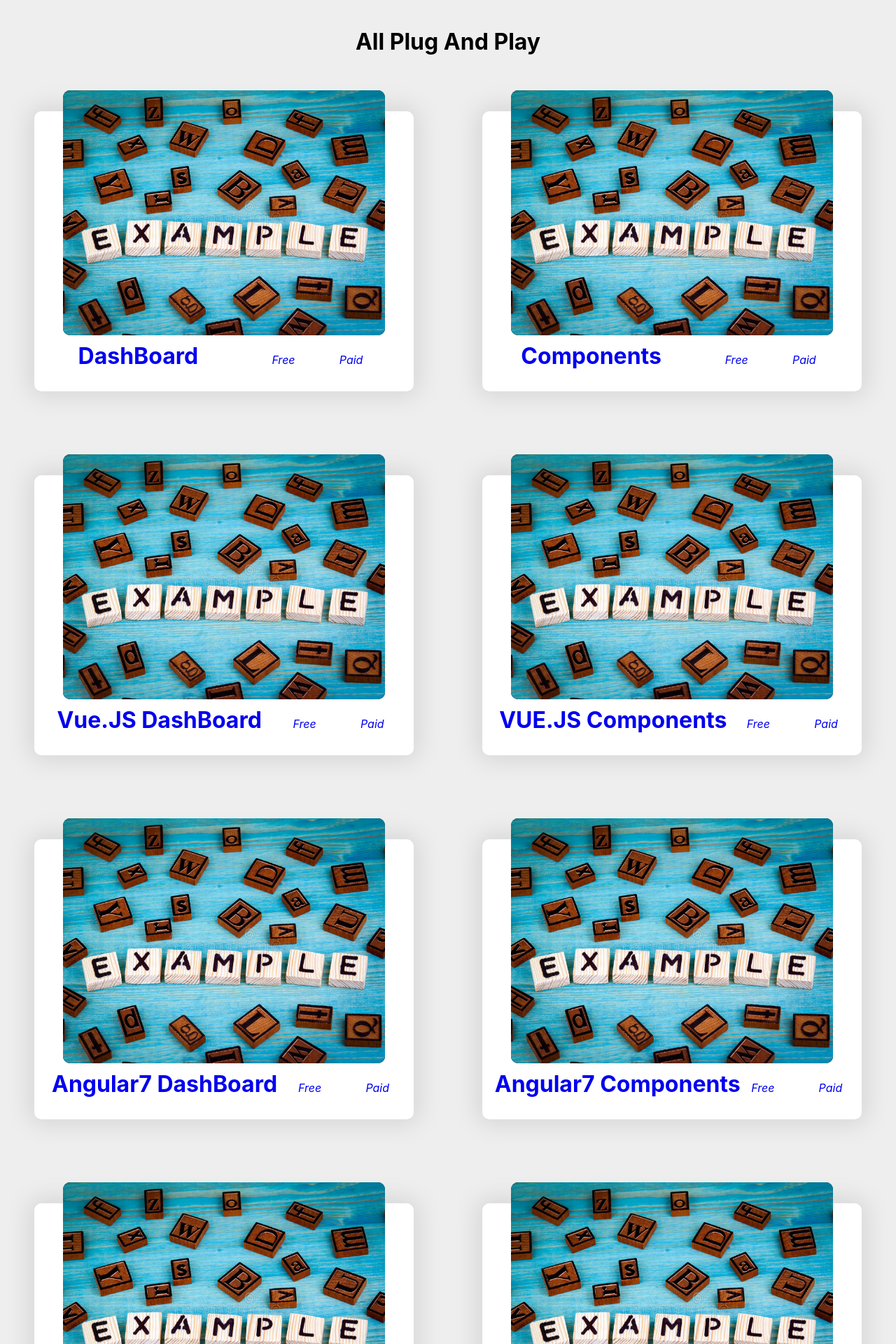
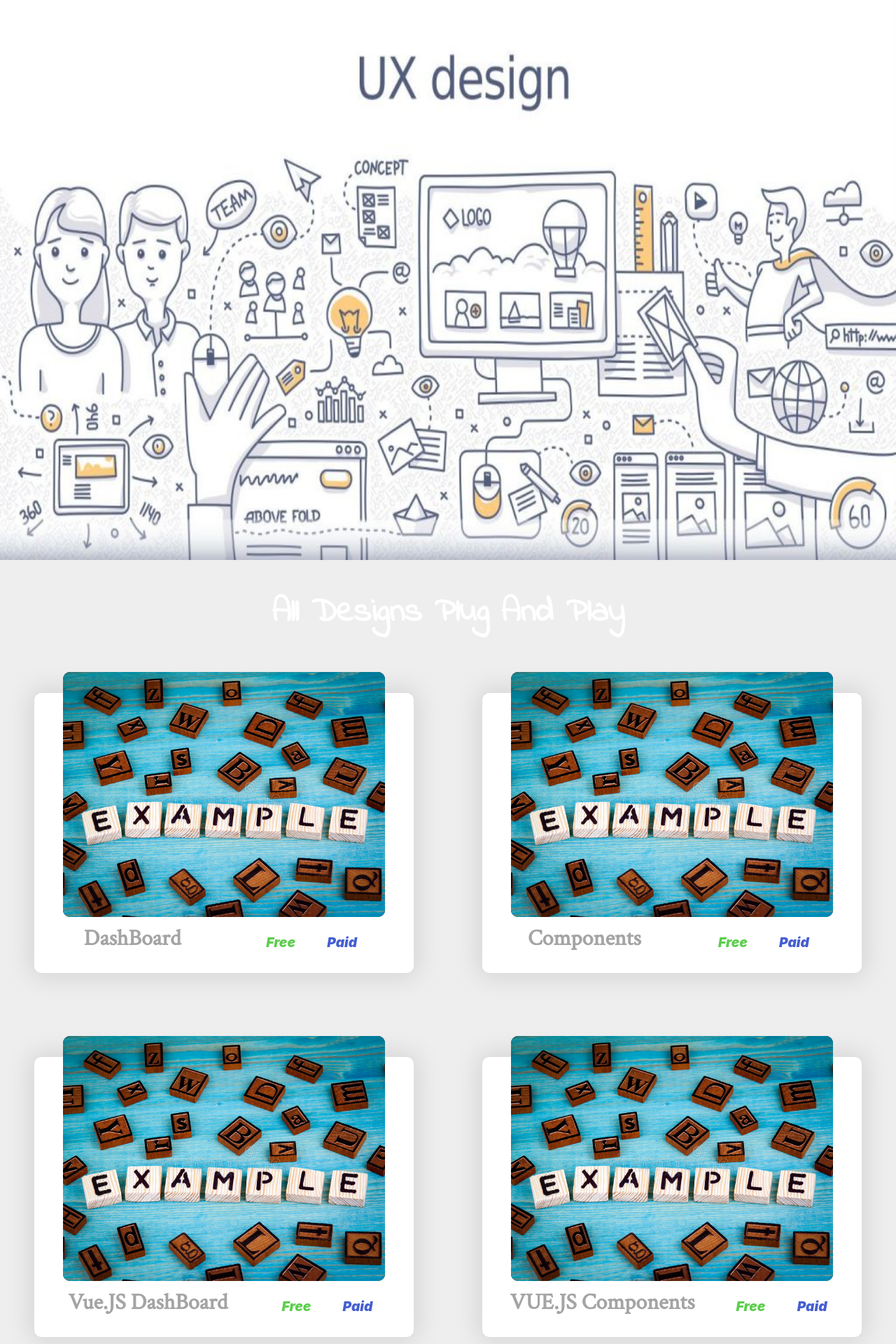
Before and after one commit to Yohanes26/samurai-design, a Vue app: page /#/home in a window 1280 px wide. Shown: the top 1920 px of the page at 70% size. Built offline with nearby package versions, Linux system fonts and the light colour scheme.

Commit message:
Implmentacao head do Home onde ficara as informacoes iniciais de acesso ao site

```diff
--- a/index.html
+++ b/index.html
@@ -4,6 +4,8 @@
     <meta charset="utf-8">
     <meta name="viewport" content="width=device-width,initial-scale=1.0">
     <title>samurai-design</title>
+    <link href="https://fonts.googleapis.com/css?family=Indie+Flower" rel="stylesheet">
+    <link href="https://fonts.googleapis.com/css?family=Crimson+Text" rel="stylesheet">
   </head>
   <body>
     <div id="app"></div>
--- /dev/null
+++ b/src/components/HeadHome.vue
@@ -0,0 +1,25 @@
+<template>
+  <div class="headHome">
+    <img
+      width="100%"
+      height="100%"
+      src="../assets/ux-designer.jpg"
+      alt="background-ux"
+      class="background"
+    >
+  </div>
+</template>
+
+<style lang="scss" scoped>
+.headHome {
+  width: 100vw;
+  height: 100vh;
+}
+
+@media only screen and (max-width: 700px) {
+  .background {
+    width: 300%;
+    margin-left: -100%;
+  }
+}
+</style>
--- a/src/components/Home.vue
+++ b/src/components/Home.vue
@@ -1,6 +1,7 @@
 <template>
   <div>
-    <h1 class="title">All Plug And Play</h1>
+    <head-home></head-home>
+    <h1 class="title">All Designs Plug And Play</h1>
     <div class="boxCards">
       <div class="card">
         <router-link class="routerLink" to="/dashboard">
@@ -18,8 +19,8 @@
           <div class="boxSubTitles">
             <h1 class="titleCard">DashBoard</h1>
             <div class="boxBadges">
-              <i class="eachBadges">Free</i>
-              <i class="eachBadges">Paid</i>
+              <i class="eachBadges free">Free</i>
+              <i class="eachBadges paid">Paid</i>
             </div>
           </div>
         </router-link>
@@ -40,8 +41,8 @@
           <div class="boxSubTitles">
             <h1 class="titleCard">Components</h1>
             <div class="boxBadges">
-              <i class="eachBadges">Free</i>
-              <i class="eachBadges">Paid</i>
+              <i class="eachBadges free">Free</i>
+              <i class="eachBadges paid">Paid</i>
             </div>
           </div>
         </router-link>
@@ -62,8 +63,8 @@
           <div class="boxSubTitles">
             <h1 class="titleCard">Vue.JS DashBoard</h1>
             <div class="boxBadges">
-              <i class="eachBadges">Free</i>
-              <i class="eachBadges">Paid</i>
+              <i class="eachBadges free">Free</i>
+              <i class="eachBadges paid">Paid</i>
             </div>
           </div>
         </router-link>
@@ -84,8 +85,8 @@
           <div class="boxSubTitles">
             <h1 class="titleCard">VUE.JS Components</h1>
             <div class="boxBadges">
-              <i class="eachBadges">Free</i>
-              <i class="eachBadges">Paid</i>
+              <i class="eachBadges free">Free</i>
+              <i class="eachBadges paid">Paid</i>
             </div>
           </div>
         </router-link>
@@ -106,8 +107,8 @@
           <div class="boxSubTitles">
             <h1 class="titleCard">Angular7 DashBoard</h1>
             <div class="boxBadges">
-              <i class="eachBadges">Free</i>
-              <i class="eachBadges">Paid</i>
+              <i class="eachBadges free">Free</i>
+              <i class="eachBadges paid">Paid</i>
             </div>
           </div>
         </router-link>
@@ -128,8 +129,8 @@
           <div class="boxSubTitles">
             <h1 class="titleCard">Angular7 Components</h1>
             <div class="boxBadges">
-              <i class="eachBadges">Free</i>
-              <i class="eachBadges">Paid</i>
+              <i class="eachBadges free">Free</i>
+              <i class="eachBadges paid">Paid</i>
             </div>
           </div>
         </router-link>
@@ -150,8 +151,8 @@
           <div class="boxSubTitles">
             <h1 class="titleCard">React DashBoard</h1>
             <div class="boxBadges">
-              <i class="eachBadges">Free</i>
-              <i class="eachBadges">Paid</i>
+              <i class="eachBadges free">Free</i>
+              <i class="eachBadges paid">Paid</i>
             </div>
           </div>
         </router-link>
@@ -172,8 +173,8 @@
           <div class="boxSubTitles">
             <h1 class="titleCard">React Components</h1>
             <div class="boxBadges">
-              <i class="eachBadges">Free</i>
-              <i class="eachBadges">Paid</i>
+              <i class="eachBadges free">Free</i>
+              <i class="eachBadges paid">Paid</i>
             </div>
           </div>
         </router-link>
@@ -183,7 +184,12 @@
 </template>
 
 <script>
-export default {};
+import HeadHome from './HeadHome.vue';
+export default {
+  components: {
+    'head-home': HeadHome,
+  }
+};
 </script>
 
 <style lang="scss" scoped>
@@ -240,12 +246,18 @@ export default {};
   display: inline-block;
   width: fit-content;
   left: 0px;
+  font-family: 'Crimson Text', serif;
+  color: #a4a4a4;
 }
 
 .title {
   width: fit-content;
   margin: 0 auto;
   margin-top: 40px;
+  font-family: 'Indie Flower', cursive;
+  font-size: 3rem;
+  font-weight: 900;
+  color: #FFFFFF;
 }
 
 .imageStyle {
@@ -264,12 +276,22 @@ export default {};
 .eachBadges {
   margin-left: 10px;
   margin-right: 10px;
+  font-weight: 900;
+  font-size: 1.2rem;
 }
 
 .boxBadges {
   width: 150px;
   display: flex;
   justify-content: space-between;
+}
+
+.free {
+  color: #5cce4d;
+}
+
+.paid {
+  color: #455fd1;
 }
 
 @media only screen and (max-width: 700px) {
@@ -300,5 +322,9 @@ export default {};
     margin-left: 25px;
   }
 
+  .title {
+    font-size: 1.8rem;
+  }
+
 }
 </style>
```
Also changed, not shown: src/assets/ux-designer.jpg (added).
